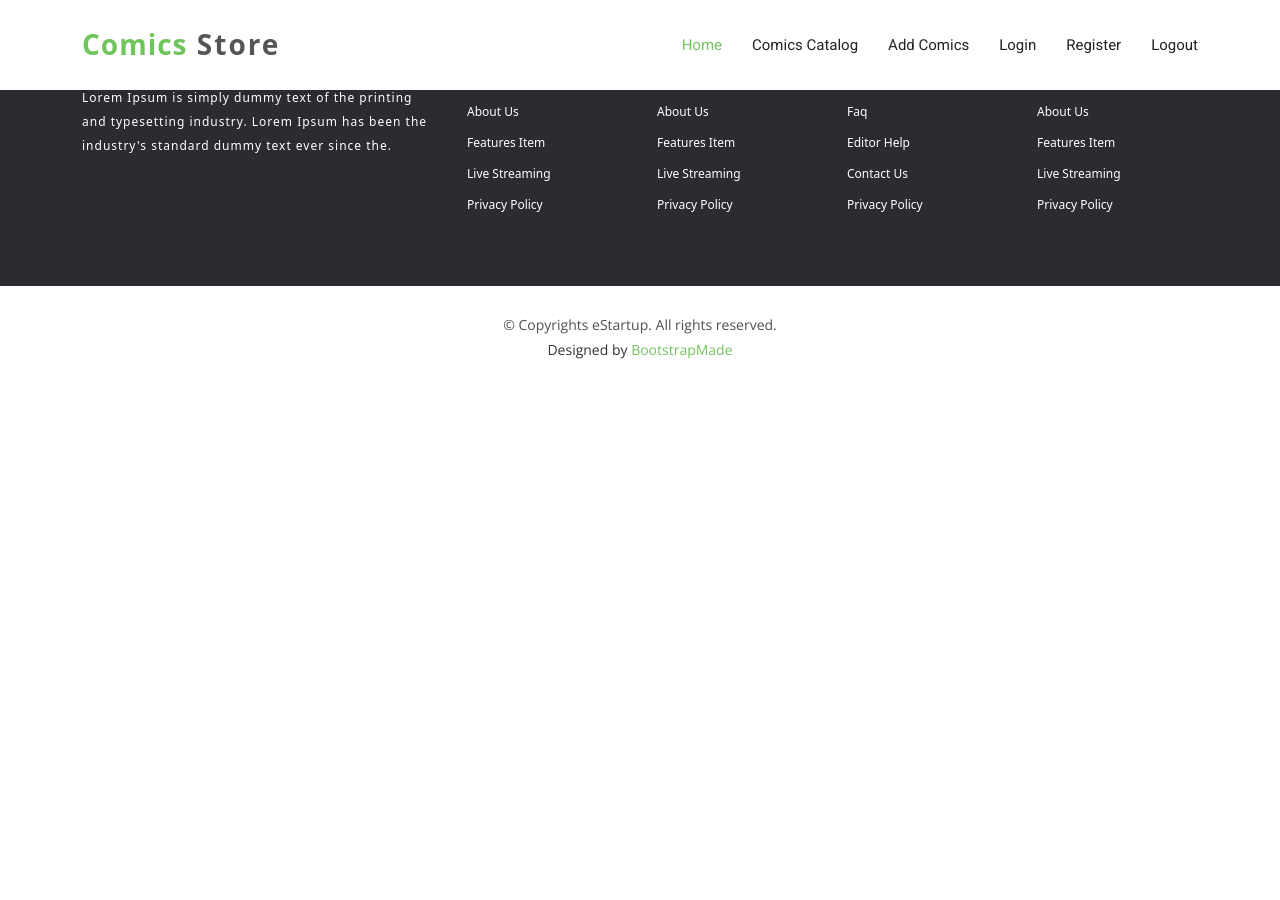
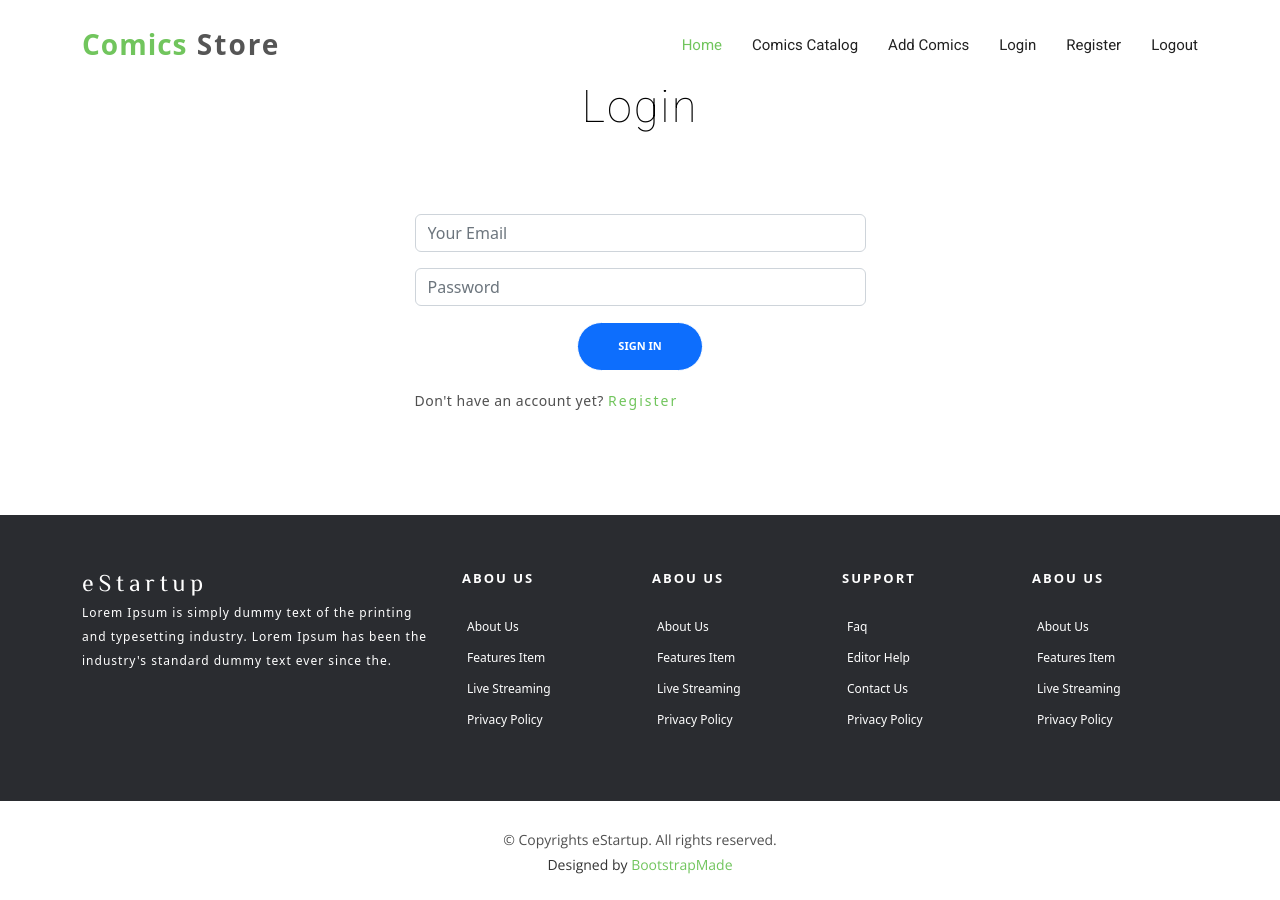
Before and after one commit to mihalkoff/react-project, a React (Create React App) app in the folder client/: page /login in a window 1280 px wide. Before the commit the page ends 800 px from the top, so only its background shows below. Built offline with nearby package versions, Linux system fonts and the light colour scheme.

Commit message:
Add Login component

```diff
--- a/client/src/App.js
+++ b/client/src/App.js
@@ -3,6 +3,7 @@ import { Routes, Route } from 'react-router-dom';
 import { Footer } from "./components/Footer/Footer";
 import { Header } from "./components/Header/Header";
 import { Home } from './components/Home/Home';
+import { Login } from './components/Login/Login';
 
 
 function App() {
@@ -13,6 +14,7 @@ function App() {
 			<main id="main">
 				<Routes>
 					<Route path='/' element={<Home />} />
+					<Route path='/login' element={<Login />} />
 				</Routes>
 			</main>
 			<Footer />
--- /dev/null
+++ b/client/src/components/Login/Login.js
@@ -0,0 +1,31 @@
+export const Login = () => {
+    return (
+        <section id="contact" className="padd-section">
+            <div className="container">
+                <div className="section-title text-center">
+                    <h2>Login</h2>
+                </div>
+            </div>
+            <div className="container">
+                <div className="row justify-content-center">
+                    <div className="col-lg-5 col-md-8">
+                        <div className="form">
+                            <form className="contactForm">
+                                <div className="form-group" style={{marginBottom: '1rem'}}>
+                                    <input type="email" className="form-control" name="email" id="email" placeholder="Your Email"/>
+                                </div>
+                                <div className="form-group" style={{marginBottom: '1rem'}}>
+                                    <input type="password" autocomplete="on" className="form-control" name="password" id="subject" placeholder="Password"/>
+                                </div>
+                                <div className="text-center" style={{marginBottom: '1rem'}}>
+                                    <button className="btn btn-primary" type="submit">Sign in</button>
+                                </div>
+                            </form>
+                            <p>Don't have an account yet?  <a href="/register">Register</a> </p>
+                        </div>
+                    </div>
+                </div>
+            </div>
+        </section>
+    );
+};
```
